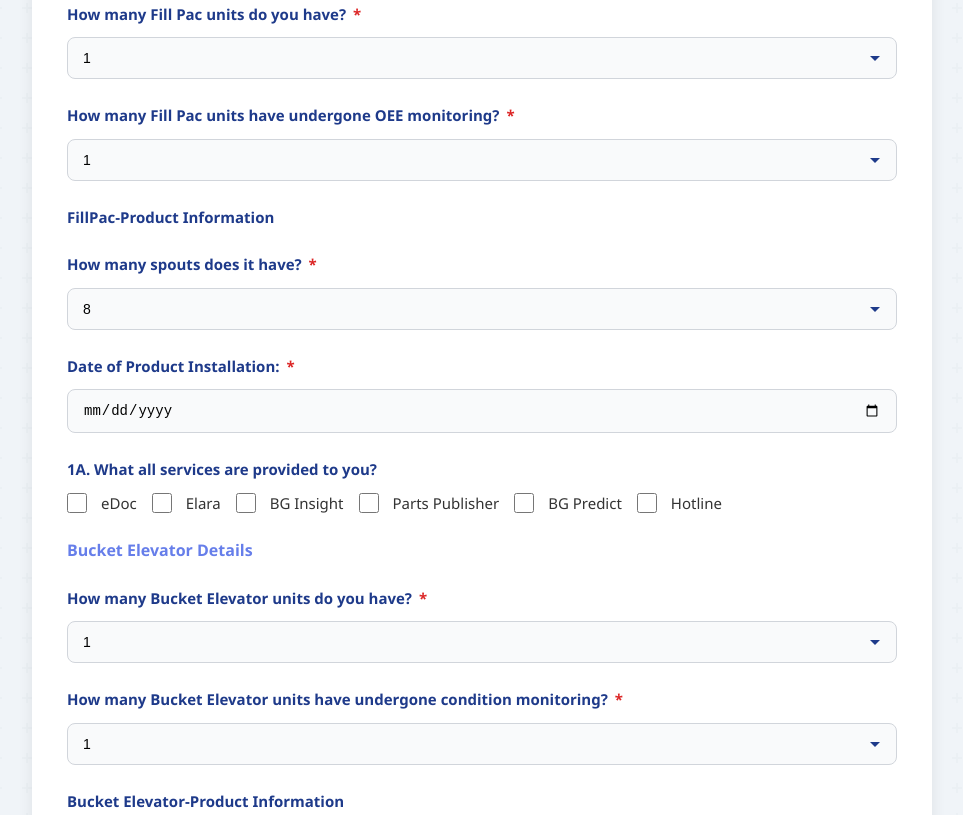
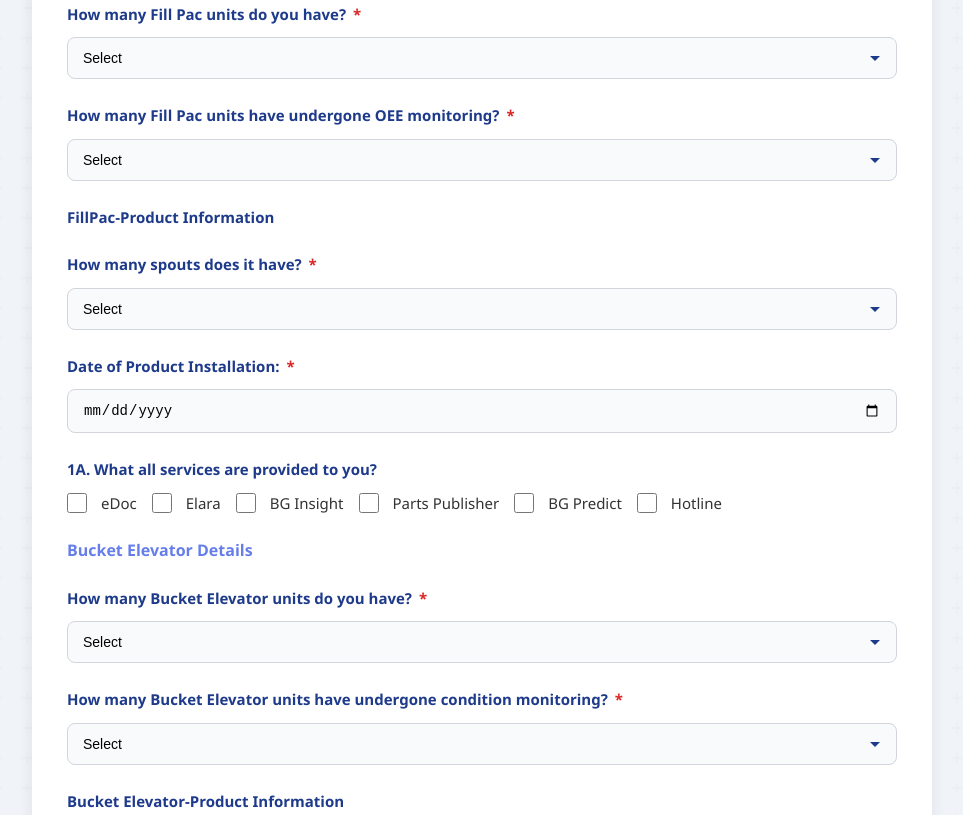
Before and after one commit to mr-mandeeprana/Feedback_form_beumer, a plain HTML site: page index.html in a window 1280 px wide. Shown: the part 1587-2402 px from the top of the page, without its empty margins (158-1121 px from the left). Drawn offline with nearby package versions, Linux system fonts and the light colour scheme.

Commit message:
Update index.html

```diff
--- a/index.html
+++ b/index.html
@@ -368,6 +368,7 @@
                     <label class="question-label">How many Fill Pac units do you have? <span
                             class="required">*</span></label>
                     <select name="fillpac_units_total">
+                        <option value="">Select</option>
                         <option value="1">1</option>
                         <option value="2">2</option>
                         <option value="3">3</option>
@@ -385,6 +386,7 @@
                     <label class="question-label">How many Fill Pac units have undergone OEE monitoring? <span
                             class="required">*</span></label>
                     <select name="fillpac_units_monitored">
+                        <option value="">Select</option>
                         <option value="1">1</option>
                         <option value="2">2</option>
                         <option value="3">3</option>
@@ -406,12 +408,12 @@
                 <div class="question">
                     <label class="question-label">How many spouts does it have? <span class="required">*</span></label>
                     <select name="fillpac_spouts">
-                        <option value="4">4</option>
+                        <option value="">Select</option>
                         <option value="6">6</option>
-                        <option value="8" selected>8</option>
+                        <option value="8">8</option>
                         <option value="10">10</option>
                         <option value="12">12</option>
-                          <option value="16">16</option>
+                        <option value="16">16</option>
                     </select>
                 </div>
 
@@ -462,6 +464,7 @@
                     <label class="question-label">How many Bucket Elevator units do you have? <span
                             class="required">*</span></label>
                     <select name="bucket_units_total">
+                        <option value="">Select</option>
                         <option value="1">1</option>
                         <option value="2">2</option>
                         <option value="3">3</option>
@@ -479,6 +482,7 @@
                     <label class="question-label">How many Bucket Elevator units have undergone condition monitoring?
                         <span class="required">*</span></label>
                     <select name="bucket_units_monitored">
+                        <option value="">Select</option>
                         <option value="1">1</option>
                         <option value="2">2</option>
                         <option value="3">3</option>
@@ -493,7 +497,8 @@
                 </div>
 
                 <div class="question">
-                    <label class="question-label" style="font-weight: bold; margin-top: 15px;">Bucket Elevator-Product Information</label>
+                    <label class="question-label" style="font-weight: bold; margin-top: 15px;">Bucket Elevator-Product
+                        Information</label>
                 </div>
 
                 <div class="question">
```
